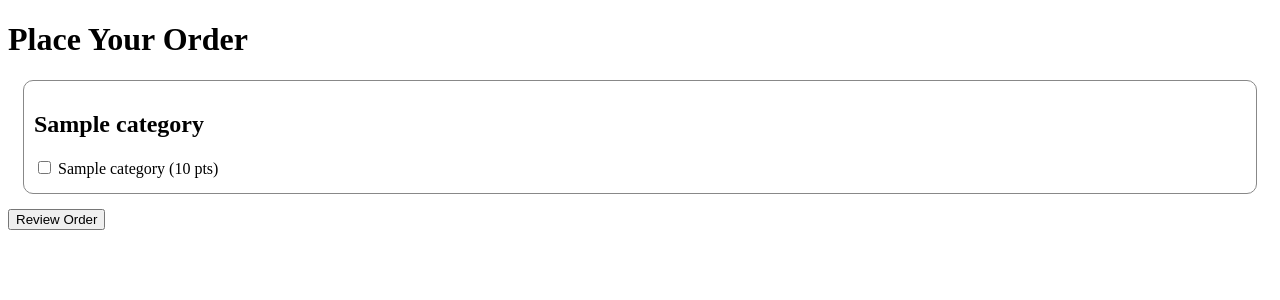
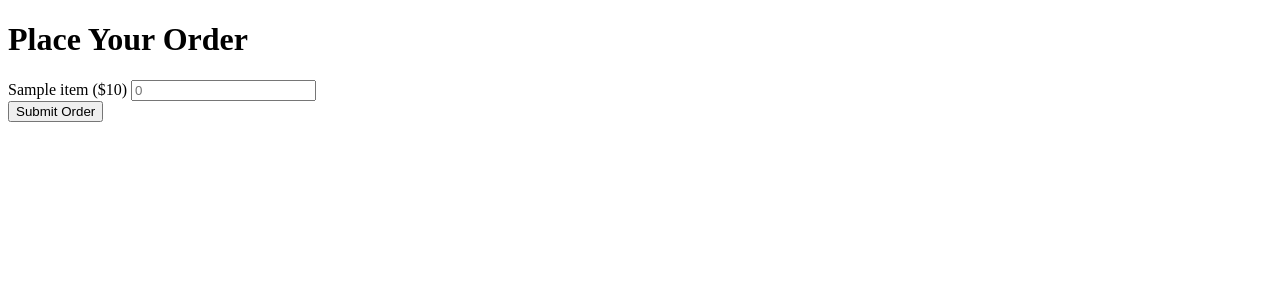
Before and after one commit to NMiraglia05/pursersbanksite, a Flask app: template templates/order.html in a window 1280 px wide. Shown: the top 300 px of the page. Run offline with Flask 3, Linux system fonts and the light colour scheme; the template is opened without the code that fills it: most values are stand-ins (such as "Sample title", 1, 10 or a date in 2020).

Commit message:
Refactor order.html for improved order submission

```diff
--- a/templates/order.html
+++ b/templates/order.html
@@ -1,58 +1,19 @@
 <!DOCTYPE html>
 <html lang="en">
 <head>
-    <meta charset="UTF-8">
-    <title>Order Items</title>
-    <style>
-        .category-box {
-            border: 1px solid #888;
-            border-radius: 10px;
-            padding: 10px;
-            margin: 15px;
-        }
-        .item-line {
-            margin: 5px 0;
-        }
-        .quantity-select {
-            display: none;
-            margin-left: 10px;
-        }
-    </style>
-    <script>
-        function toggleQuantity(checkbox, id) {
-            const dropdown=document.getElementById(id);
-            if(checkbox.checked){
-                dropdown.style.display='inline';
-            } else {
-                dropdown.style.display='none';
-                dropdown.value='0';
-            }
-        }
-    </script>
+  <meta charset="UTF-8">
+  <title>Order Page</title>
 </head>
 <body>
-    <h1>Place Your Order</h1>
-    <form method="post" action="/order">
-        {% for category, items in categories.items() %}
-        <div class="category-box">
-            <h2>{{ category | capitalize }}</h2>
-            {% for name, data in items %}
-            <div class="item-line">
-                <label>
-                    <input type="checkbox" name="{{ name }}" onchange="toggleQuantity(this, '{{ name }}_qty')">
-                    {{ name }} ({{ data.points }} pts)
-                </label>
-                <select name="{{ name }}_qty" id="{{ name }}_qty" class="quantity-select">
-                    <option value="0">0</option>
-                    {% for i in range(1, 11) %}
-                    <option value="{{ i }}">{{ i }}</option>
-                    {% endfor %}
-                </select>
-            </div>
-            {% endfor %}
-        </div>
-        {% endfor %}
-        <button type="submit">Review Order</button>
-    </form>
+  <h1>Place Your Order</h1>
+  <form action="/order" method="post">
+    {% for item in items %}
+      <div>
+        <label>{{ item.name }} (${{ item.price }})</label>
+        <input type="number" name="qty_{{ item.name }}" min="0" placeholder="0">
+      </div>
+    {% endfor %}
+    <button type="submit">Submit Order</button>
+  </form>
 </body>
 </html>
```
